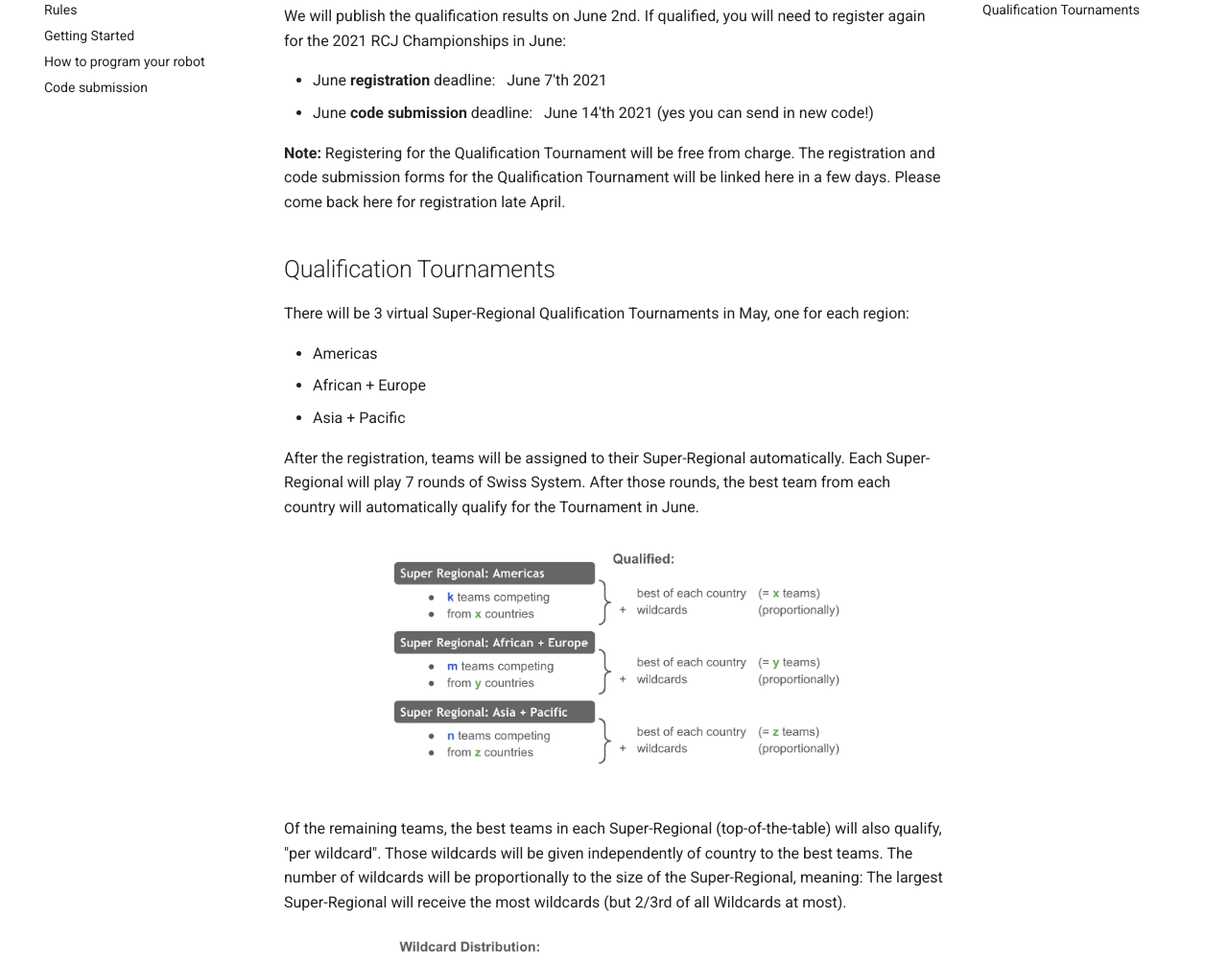
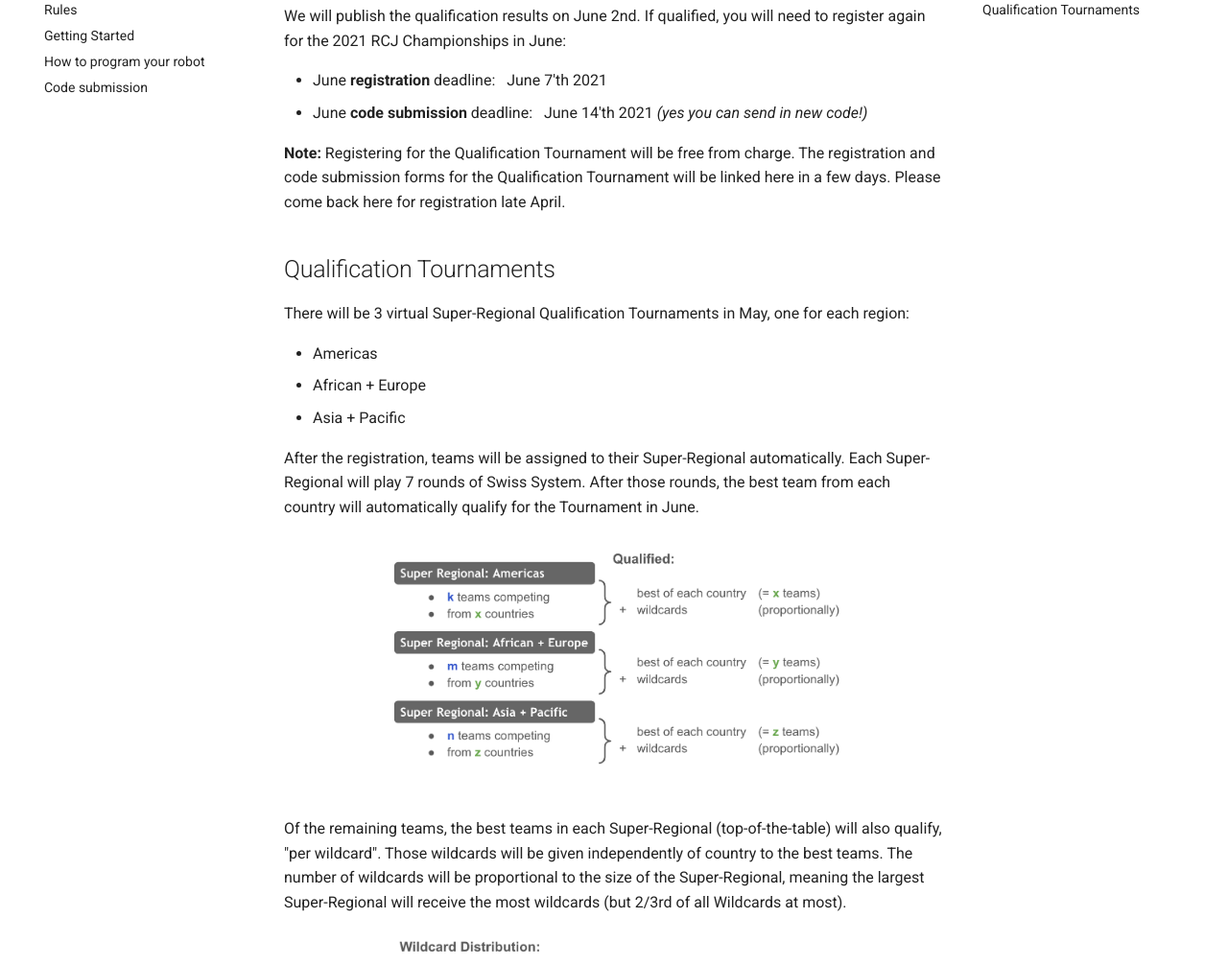
Before and after one commit to robocup-junior/rcj-soccersim, an MkDocs documentation site: the page built from docs/docs/qualification.md, in a window 1280 px wide and 1400 px high, scrolled down 527 px. Shown: the part 152-1158 px from the top of the window at 96% size. Built offline with MkDocs 1.6.1 and Material for MkDocs 9.7.7, drawn with Linux system fonts in a browser that asks for light colours; some of the changed text lies outside the part shown.

Commit message:
Apply suggestions from code review
fix review findings on qualification github pages

Co-authored-by: Marek Šuppa <mrshu@users.noreply.github.com>

```diff
--- a/docs/docs/qualification.md
+++ b/docs/docs/qualification.md
@@ -3,7 +3,7 @@
 ## Overview
 
 The RCJ Soccer Simulation League will be an additional league played at the 2021 RCJ
-and will be held in June fully-virtual. In order to participate in the **June Tournament**,
+and will be held in June, fully virtual. In order to participate in the **June Tournament**,
 you need to successfully qualify in one of our **Qualifiation Tournaments** in May.
 The qualification will be held centrally by the RCJ Soccer OC.
 
@@ -26,7 +26,7 @@
 
 - June **registration** deadline: &nbsp; June 7'th 2021
 - June **code submission** deadline: &nbsp; June 14'th 2021
-(yes you can send in new code!)
+_(yes you can send in new code!)_
 
 **Note:** Registering for the Qualification Tournament will be free from charge.
 The registration and code submission forms for the Qualification Tournament will be
@@ -50,8 +50,8 @@
 Of the remaining teams, the best teams in each Super-Regional (top-of-the-table)
 will also qualify, "per wildcard".
 Those wildcards will be given independently of country to the best teams.
-The number of wildcards will be proportionally to the size of the Super-Regional, meaning:
-The largest Super-Regional will receive the most wildcards (but 2/3rd of all Wildcards at most).
+The number of wildcards will be proportional to the size of the Super-Regional, meaning
+the largest Super-Regional will receive the most wildcards (but 2/3rd of all Wildcards at most).
 
 <img src="../images/qualification_numbers.png" style="width:500px; margin-left: auto; margin-right: auto; display:block;"/>
 
```
Also changed, not shown: docs/docs/getting_started.md (+1 -1 lines), docs/docs/index.md (+1 -1 lines).
